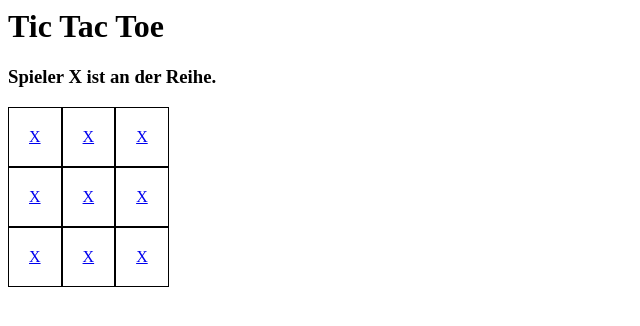
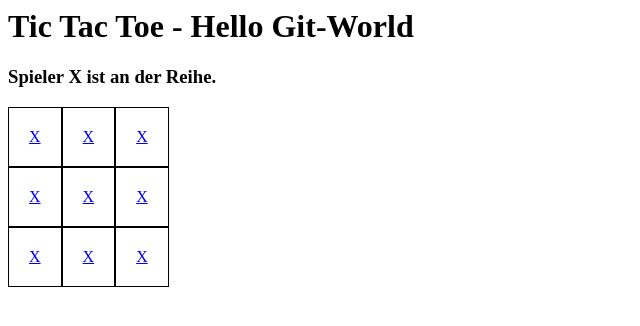
Before and after one commit to nbolte/helloworld, a PHP site: page / in a window 1280 px wide. Shown: the top 326 px of the page, without its empty margins (0-640 px from the left). Run offline with PHP 8.4, Linux system fonts and the light colour scheme.

Commit message:
Update index.php

```diff
--- a/index.php
+++ b/index.php
@@ -29,7 +29,7 @@ if(!isset($_SESSION['game']['tictactoe'])){
         </style>
     </head>
     <body>
-    	<h1>Tic Tac Toe</h1>
+    	<h1>Tic Tac Toe - Hello Git-World</h1>
         <div id="content">
 	        <?php $_SESSION['game']['tictactoe']->playGame(); ?>
         </div>
```
